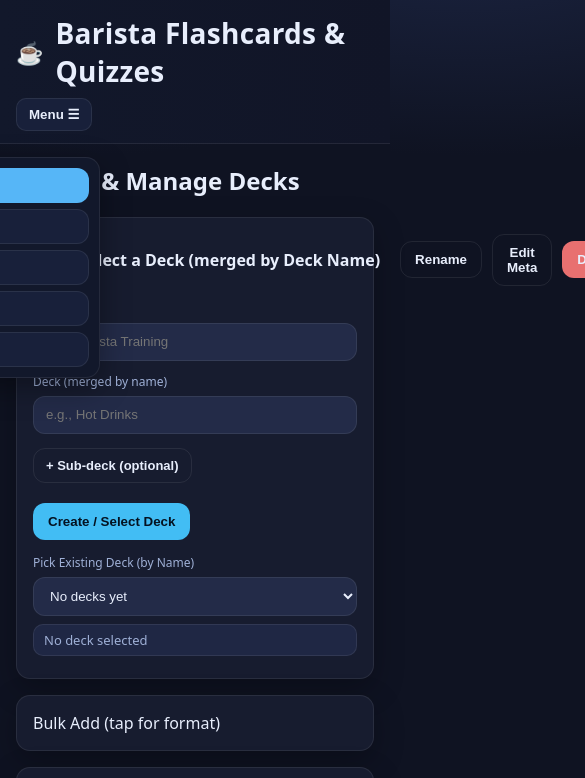
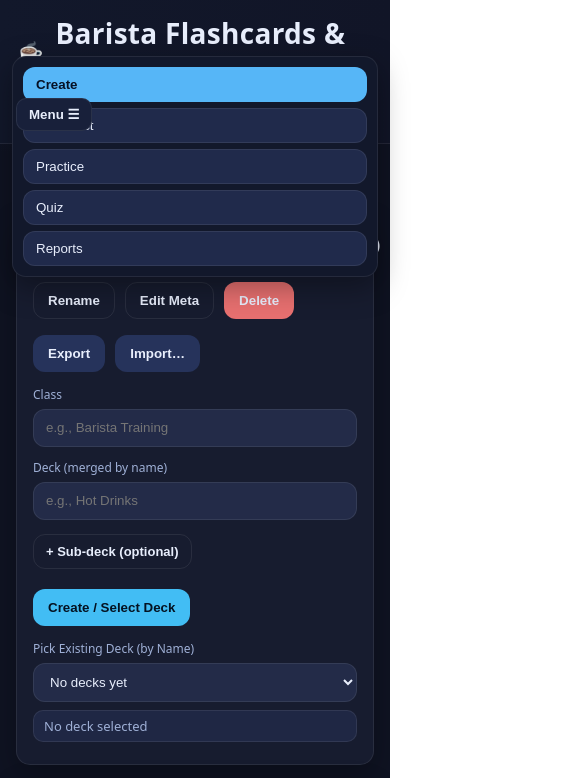
Before and after one commit to robbie-likescodes/Barista-Quiz, a plain HTML site: page index.html in a window 390 px wide. Both pictures are taken after a click on the button "Menu ☰". Shown: the top 778 px of the page, 585 px wide, since content can reach past the window. Drawn offline with Linux system fonts and the light colour scheme.

Commit message:
Update styles.css
Fix some formatting issues

```diff
--- a/styles.css
+++ b/styles.css
@@ -18,7 +18,12 @@ body{
   font-family:system-ui,-apple-system,Segoe UI,Roboto,Helvetica,Arial;
   -webkit-tap-highlight-color: transparent;
 }
-.container{max-width:1050px;margin:16px auto;padding:0 16px 80px}
+.container{
+  max-width:1050px;margin:16px auto;padding:0 16px 80px;
+  /* iPhone safe-area padding so nothing hugs the edge */
+  padding-left:calc(16px + env(safe-area-inset-left));
+  padding-right:calc(16px + env(safe-area-inset-right));
+}
 
 /* Header */
 .app-header{position:sticky;top:0;z-index:10;background:linear-gradient(90deg,#12182b,#111527);border-bottom:1px solid var(--line)}
@@ -30,16 +35,34 @@ h1{margin:0;font-size:28px;letter-spacing:.3px}
 .topnav{display:flex;gap:8px;align-items:center;padding:0 16px 12px}
 #menuBtn{border:1px solid var(--line);background:#18203a;border-radius:var(--radius-sm);padding:8px 12px;cursor:pointer;color:var(--text);font-weight:600}
 .menu{position:relative}
-.menu-list{position:absolute;top:42px;right:0;min-width:220px;display:none;flex-direction:column;gap:6px;
-  background:#12182b;border:1px solid var(--line);border-radius:var(--radius-lg);padding:10px;box-shadow:0 10px 30px rgba(0,0,0,.35)}
+.menu-list{
+  position:absolute;top:42px;right:0;min-width:220px;display:none;flex-direction:column;gap:6px;
+  background:#12182b;border:1px solid var(--line);border-radius:var(--radius-lg);padding:10px;box-shadow:0 10px 30px rgba(0,0,0,.35)
+}
 .menu-list.open{display:flex}
-.menu-item{border:1px solid var(--line);background:#18203a;color:var(--text);padding:10px 12px;border-radius:var(--radius);text-align:left;cursor:pointer}
+.menu-item{border:1px solid var(--line);background:#202a4b;color:var(--text);padding:10px 12px;border-radius:var(--radius);text-align:left;cursor:pointer}
 .menu-item.active{background:var(--brand);color:#061125;border-color:transparent;font-weight:700}
+
+/* Desktop layout: show inline menu */
 @media (min-width:821px){
   .topnav{gap:14px}
   #menuBtn{display:none}
-  .menu-list{position:static;display:flex;flex-direction:row;background:transparent;border:none;box-shadow:none;padding:0;gap:10px}
+  .menu-list{position:static;display:flex;flex-direction:row;background:transparent;border:none;box-shadow:none;padding:0;gap:10px;min-width:0}
   .menu-item{background:#18203a}
+}
+
+/* --- Mobile menu fix: make panel a safe-area sheet so it never clips --- */
+@media (max-width:820px){
+  .menu{position:static}
+  .menu-list{
+    position:fixed;
+    top:calc(56px + env(safe-area-inset-top));
+    left:calc(12px + env(safe-area-inset-left));
+    right:calc(12px + env(safe-area-inset-right));
+    min-width:auto; z-index:1000; display:none;
+  }
+  .menu-list.open{display:flex}
+  #menuBtn{position:relative;z-index:1001}
 }
 
 /* Views */
@@ -48,12 +71,18 @@ h1{margin:0;font-size:28px;letter-spacing:.3px}
 
 /* Cards / Layout */
 .card{position:relative;background:var(--panel);border:1px solid var(--line);border-radius:var(--radius-lg);padding:16px;margin:16px 0;box-shadow:var(--elev)}
-.card-head{display:flex;align-items:center;gap:10px}
+.card-head{display:flex;align-items:center;gap:10px;flex-wrap:wrap} /* allow wrapping */
 .grow{flex:1}
 .mt{margin-top:14px}.mt-sm{margin-top:8px}
 .lead{font-size:18px}
 .hint{color:var(--muted);font-size:13px}
 .hidden{display:none!important}
+
+/* When header wraps, push buttons below title neatly */
+@media (max-width:540px){
+  .card-head .grow{flex-basis:100%;height:0}
+  .card-head > .btn{margin-top:6px}
+}
 
 .grid{display:grid;gap:12px}
 .grid.g2{grid-template-columns:repeat(2,minmax(0,1fr))}
```
